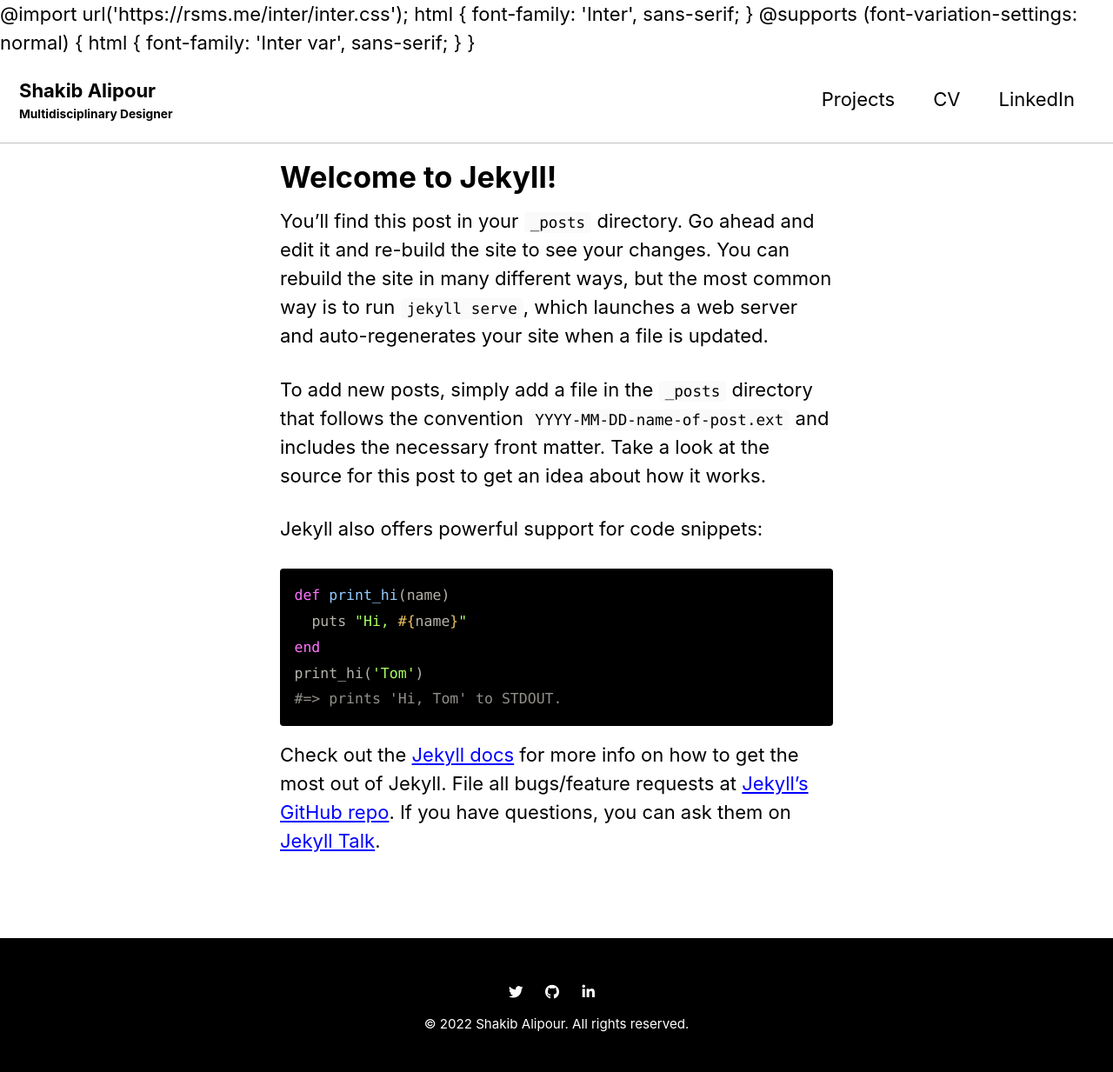
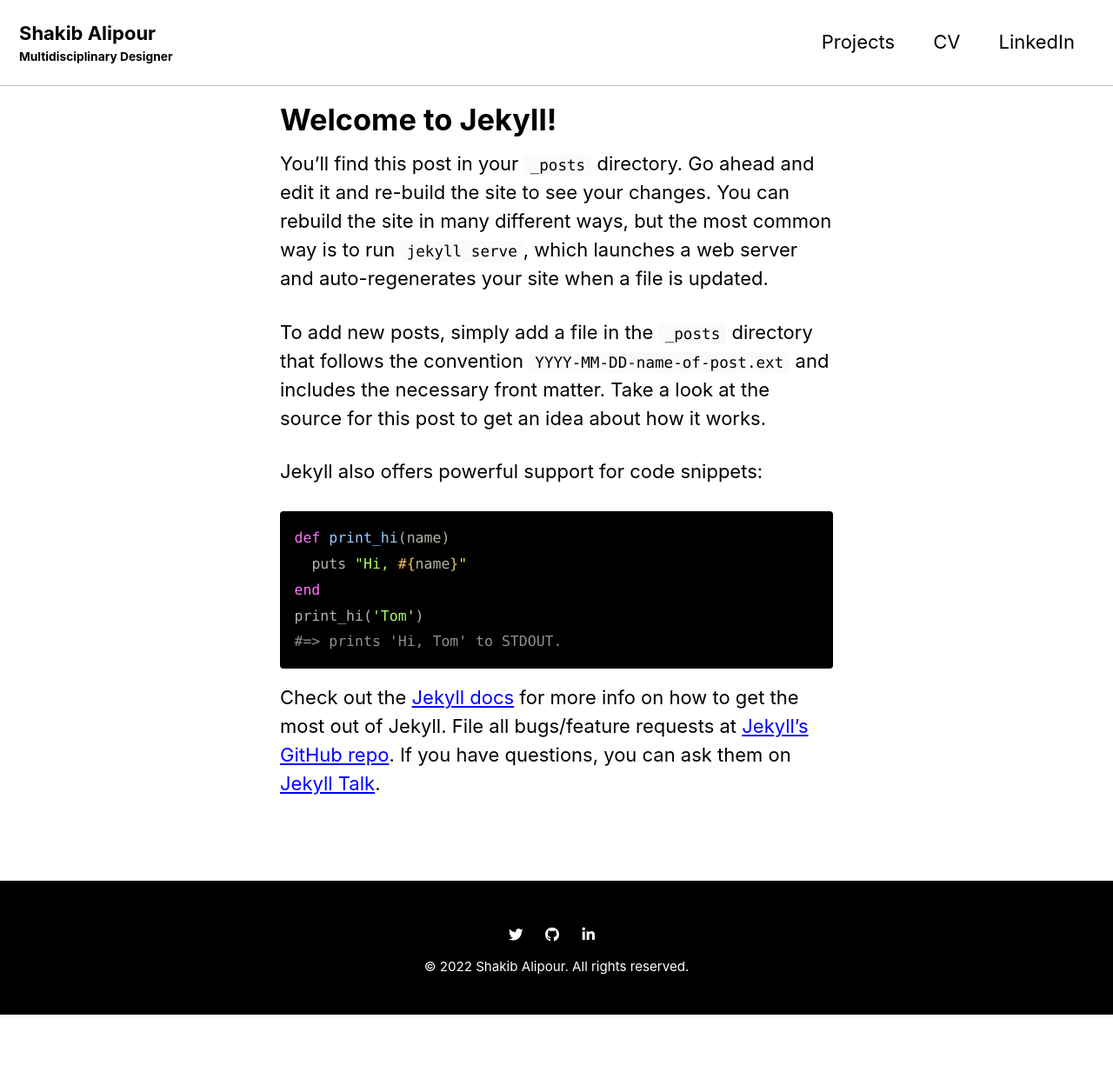
Before and after one commit to shkyb/shkyb.github.io, a Jekyll site: the page built from _posts/2022-01-01-Hello.md, in a window 1280 px wide. Shown: the whole page at 87% size. Built offline with Jekyll 4.4.1, drawn with Linux system fonts in a browser that asks for light colours; cached includes are drawn as plain includes; some web fonts are replaced; after the commit the page ends 1167 px from its top, so only the background shows below that.

Commit message:
import font in css, correcting head html

```diff
--- a/_includes/head/custom.html
+++ b/_includes/head/custom.html
@@ -2,10 +2,4 @@
 
 <!-- insert favicons. use https://realfavicongenerator.net/ -->
 
-@import url('https://rsms.me/inter/inter.css');
-html { font-family: 'Inter', sans-serif; }
-@supports (font-variation-settings: normal) {
-  html { font-family: 'Inter var', sans-serif; }
-}
-
 <!-- end custom head snippets -->
--- a/assets/css/main.scss
+++ b/assets/css/main.scss
@@ -4,5 +4,13 @@
 
 @charset "utf-8";
 
+/* IMPORT INTER FONT */
+    @import url('https://rsms.me/inter/inter.css');
+    html { font-family: 'Inter', sans-serif; }
+    @supports (font-variation-settings: normal) {
+      html { font-family: 'Inter var', sans-serif; }
+    }
+/* === IMPORT === */
+
 @import "minimal-mistakes/skins/{{ site.minimal_mistakes_skin | default: 'default' }}"; // skin
 @import "minimal-mistakes"; // main partials
```
